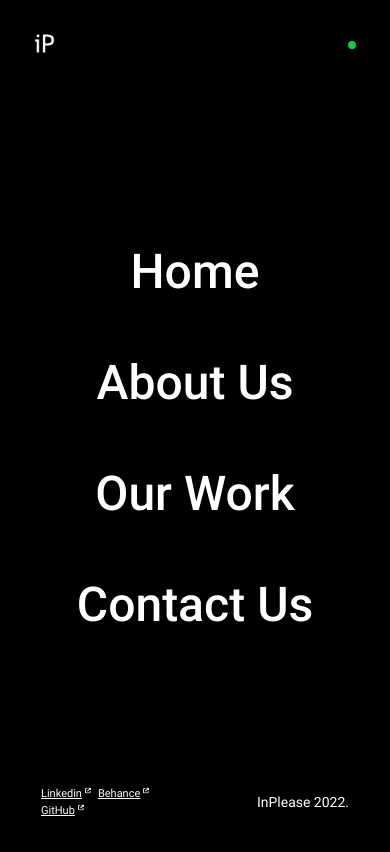
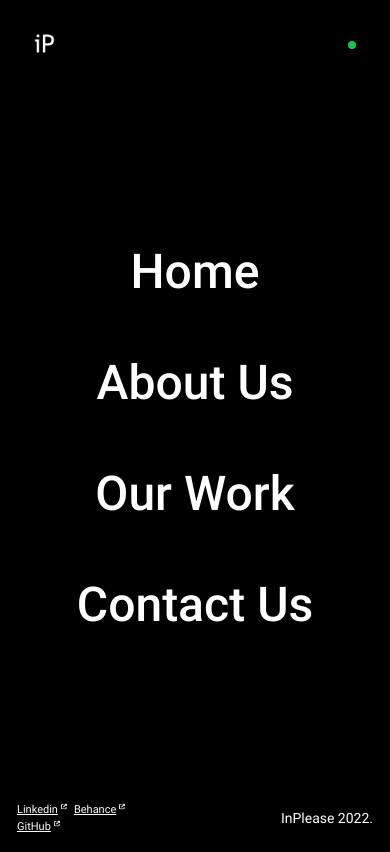
Before and after one commit to InPlease/inplease-web, a React (Create React App) app: page /menu in a window 390 px wide. Built offline with nearby package versions, Linux system fonts and the light colour scheme.

Commit message:
refactoring code

```diff
--- a/src/assets/style/components/footer.scss
+++ b/src/assets/style/components/footer.scss
@@ -28,15 +28,13 @@
   line-height: 13px;
   font-family: Robot-Regular;
 }
-.copyright-spam{
-  margin-right:3px ;
+.copyright-spam {
+  margin-right: 3px;
   @include textGroupCopy();
 }
 .footer {
+  @include globalSectionPadding;
   @include footerDefaultGroup;
-  padding-left: 61px;
-  padding-bottom: 32px;
-  padding-right: 36px;
 
   &-right {
     text-align: right;
@@ -45,18 +43,15 @@
       @include textGroupCopy();
       &-paragraf {
         display: flex;
-
-
       }
     }
   }
 
   &-left {
     display: flex;
-    &-linkedinGithub{
+    &-linkedinGithub {
       display: flex;
       flex-direction: column;
-
     }
     &-text {
       @include textGroup;
@@ -64,17 +59,13 @@
 
     &-linkedin {
       @include itemMaxBreakGroup(8px);
-
-
     }
     &-behance {
       @include itemMaxBreakGroup(7px);
-
     }
 
     &-github {
       @include itemMaxBreakGroup(8px);
-
     }
 
     &-link {
@@ -83,7 +74,7 @@
   }
 }
 
-@media (max-width: 500px) {
+@media (max-width: 450px) {
   .copyright-spam {
     overflow: hidden;
     width: 0px;
@@ -91,9 +82,6 @@
     @include textGroupCopy();
   }
   .footer {
-    padding-left: 41px;
-    padding-bottom: 32px;
-    padding-right: 41px;
     &-right {
       text-align: right;
       &-copyright {
@@ -110,24 +98,20 @@
 
     &-left {
       display: flex;
-      &-linkedinGithub{
+      &-linkedinGithub {
         display: flex;
         flex-direction: column;
-
       }
 
       &-linkedin {
         @include itemMaxBreakGroup(7px);
-
       }
 
       &-github {
         @include itemMaxBreakGroup(7px);
-
       }
       &-behance {
         @include itemMaxBreakGroup(7px);
-
       }
 
       &-link {
--- a/src/assets/style/components/navbar.scss
+++ b/src/assets/style/components/navbar.scss
@@ -58,7 +58,7 @@
       &-hide {
         width: 100%;
         display: flex;
-        justify-content: end;
+        justify-content: flex-end;
 
         .navbar__container-menu-button {
           background-color: $red-color;
--- a/src/hooks/useTranslate.js
+++ b/src/hooks/useTranslate.js
@@ -1,12 +1,10 @@
 // Dependencies
-import { useState } from 'react'
 import { useTranslation } from 'react-i18next'
 
 export const useTranslate = (keys) => {
   const [t] = useTranslation()
-  console.log(keys)
   const translation = () => {
-    const tmpObj = {}
+  const tmpObj = {}
 
     for (let i = 0; i < keys.length; i++) {
       Object.assign(tmpObj, {
```
Also changed, not shown: 2 other files (tests, documents, lock files or other folders).
